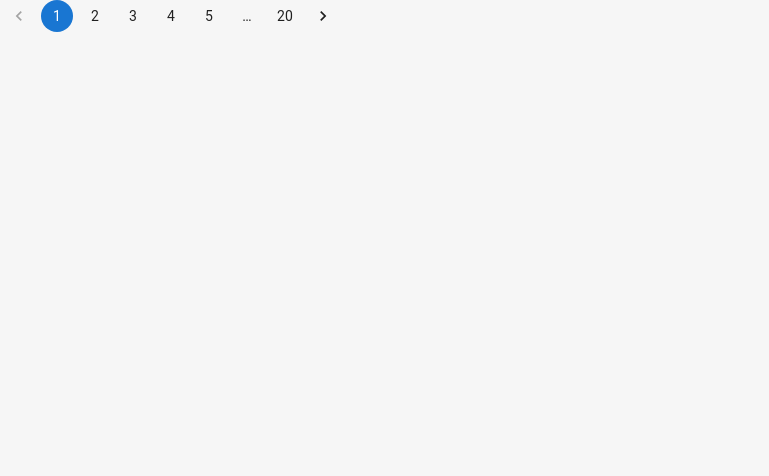
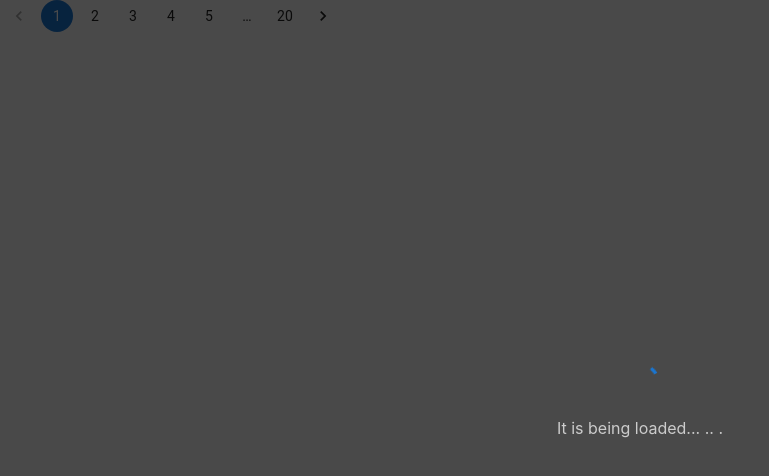
Before and after one commit to unxoun/animated-product-card, a Next.js app: page /products/1 in a window 1280 px wide. Shown: the top 476 px of the page, without its empty margins (0-769 px from the left). Built offline with nearby package versions, Linux system fonts and the light colour scheme; no server answers.

Commit message:
feat(progress indicator): progress indicator was added.

```diff
--- /dev/null
+++ b/components/progress-indicator.js
@@ -0,0 +1,37 @@
+import styled from "@emotion/styled";
+
+// Components
+import CircularProgress from "@mui/material/CircularProgress";
+
+const Main = styled.div`
+  position: absolute;
+  display: flex;
+  z-index: 2;
+  width: 100%;
+  height: 100%;
+  top: 0;
+  right: 0;
+  background: rgba(0, 0, 0, 0.7);
+  justify-content: center;
+  align-items: center;
+  flex-direction: column;
+  color: #ccc;
+  .MuiCircularProgress-root {
+    margin-bottom: 15px;
+  }
+`;
+export default function ProgressIndicator({
+  visibility = true,
+  message = "Loading...",
+}) {
+  return (
+    <>
+      {visibility ? (
+        <Main>
+          <CircularProgress />
+          <div>{message}</div>
+        </Main>
+      ) : null}
+    </>
+  );
+}
--- a/pages/products/[productID].js
+++ b/pages/products/[productID].js
@@ -18,6 +18,7 @@ import axios from "axios";
 import Head from "next/head";
 import Product from "../../components/product";
 import Pagination from "../../components/pagination";
+import ProgressIndicator from "../../components/progress-indicator";
 
 export default function ProductPage() {
   //
@@ -28,6 +29,11 @@ export default function ProductPage() {
 
   //
   const [productData, setProductData] = useState(null);
+
+  // to show some "Loading..." while the data is being fetched:
+  // (long name!)
+  const [progressIndicatorVisibility, setProgressIndicatorVisibility] =
+    useState(true);
 
   //
   const [seoData, setSEOData] = useState(null);
@@ -45,12 +51,14 @@ export default function ProductPage() {
         // Handle null responses:
         router.push("/not-found");
       }
+      setProgressIndicatorVisibility(false);
     }
   };
 
   useEffect(() => {
     let ignore = false;
     if (productID) {
+      setProgressIndicatorVisibility(true);
       fetchData(productID, ignore);
     }
     return () => {
@@ -68,6 +76,10 @@ export default function ProductPage() {
         <title>{seoData?.pageTitle}</title>
         <meta name="description" content={seoData?.pageDescription} />
       </Head>
+      <ProgressIndicator
+        visibility={progressIndicatorVisibility}
+        message="It is being loaded... .. ."
+      />
       <Product productData={productData} />
       <Pagination page={productID} route="products" />
     </>
```
